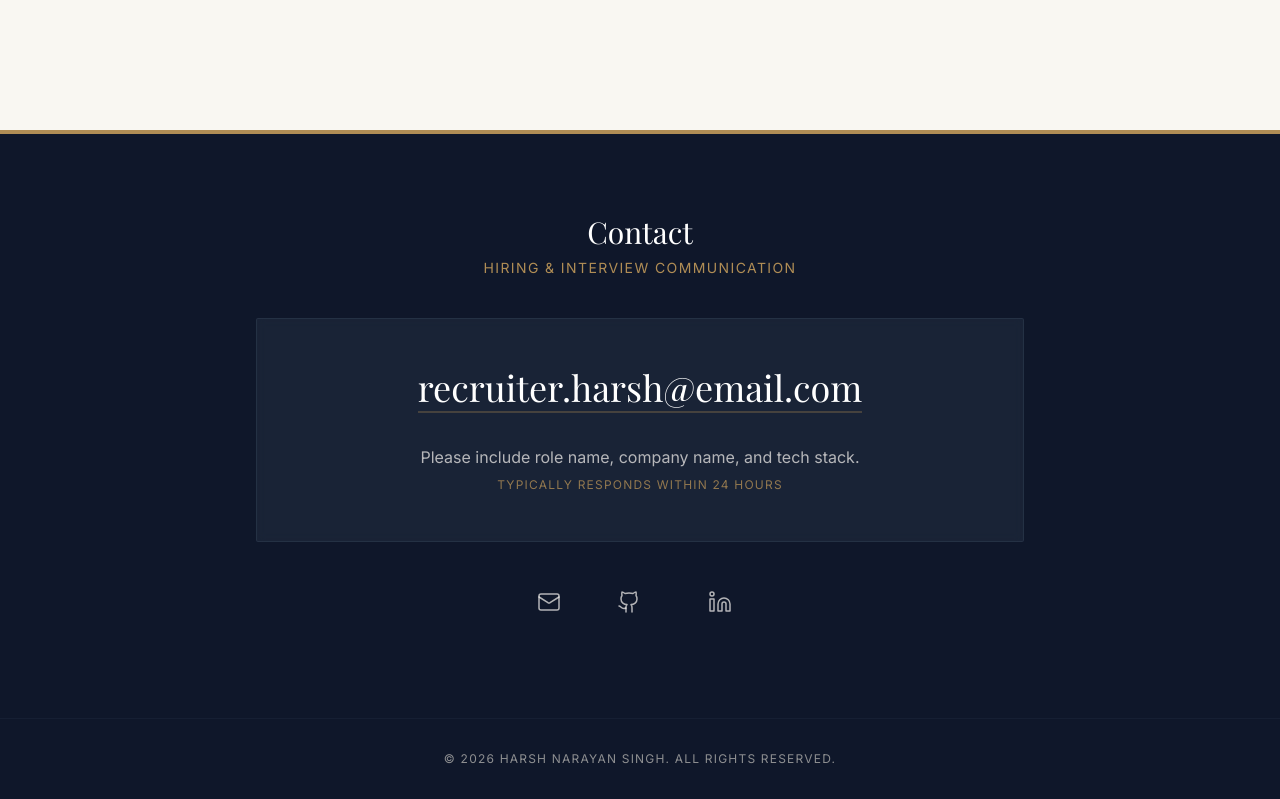
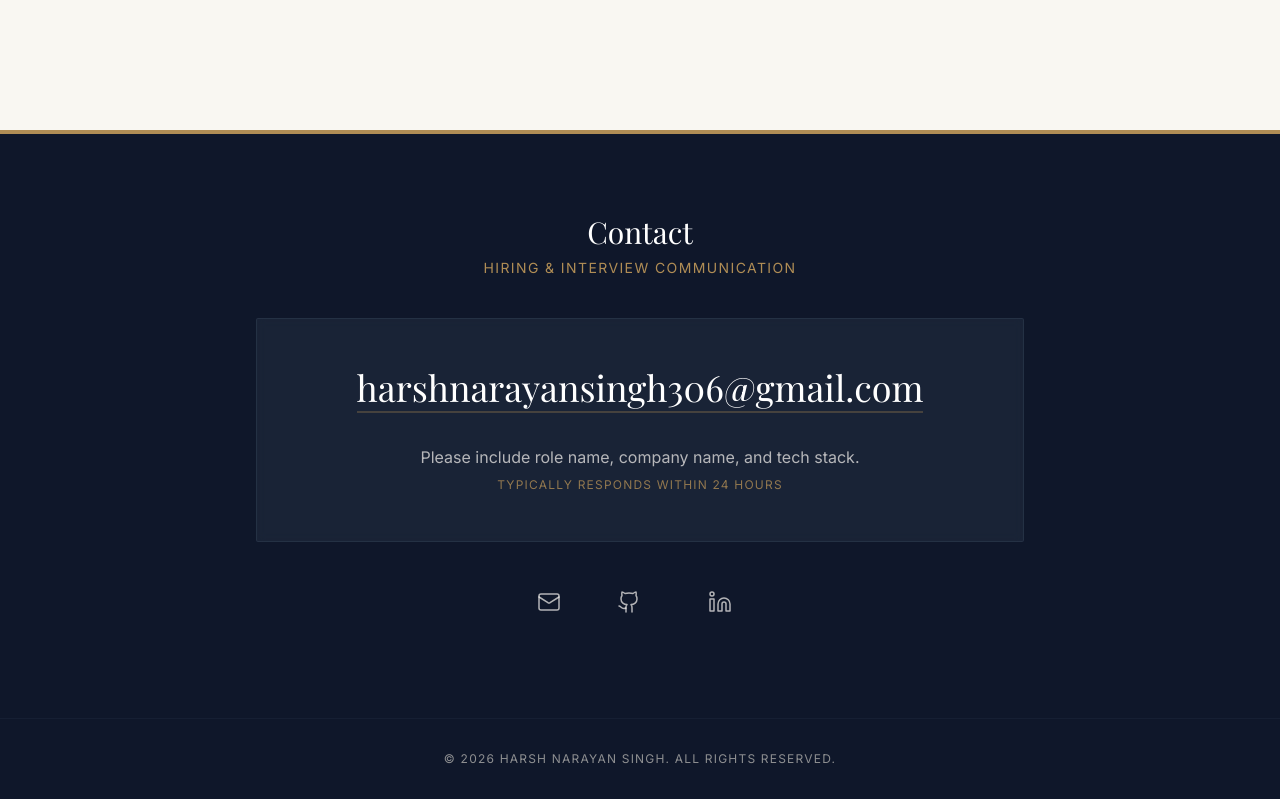
Before and after one commit to HarshNsingh001/Portfolio-, a React (Vite) app: page / in a window 1280 px wide. Shown: the part 8921-9720 px from the top of the page. Built offline with nearby package versions, Linux system fonts and the light colour scheme; a web font is replaced by a local one.

Commit message:
fix: Update email addresses to production values

```diff
--- a/constants.ts
+++ b/constants.ts
@@ -5,8 +5,8 @@ export const TITLE = "Python Developer | Machine Learning Engineer | Backend Sys
 export const LOCATION = "India";
 export const GITHUB_URL = "https://github.com/HarshNsingh001";
 export const LINKEDIN_URL = "https://www.linkedin.com/in/harshnarayansingh/";
-export const RECRUITER_EMAIL = "recruiter.harsh@email.com";
-export const GENERAL_EMAIL = "contact@email.com"; // Placeholder
+export const RECRUITER_EMAIL = "harshnarayansingh306@gmail.com";
+export const GENERAL_EMAIL = "harshnarayansingh306@gmail.com";
 
 export const HERO_INTRO = "I build scalable backend systems and machine learning solutions using real-world data. Experienced with SaaS platforms, cloud deployment, and POS system integrations.";
 
```
Also changed, not shown: 1 other file (tests, documents, lock files or other folders).
